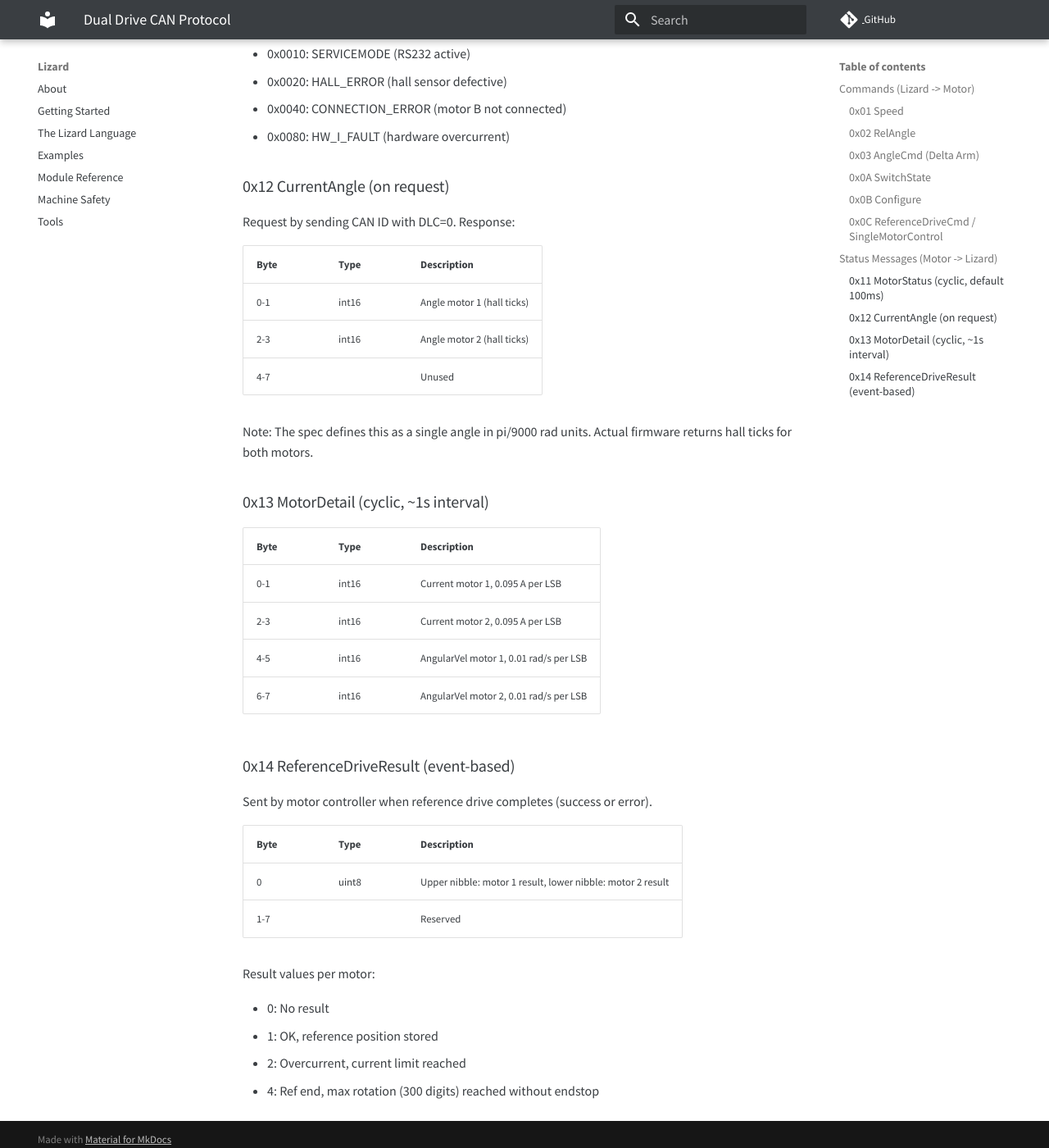
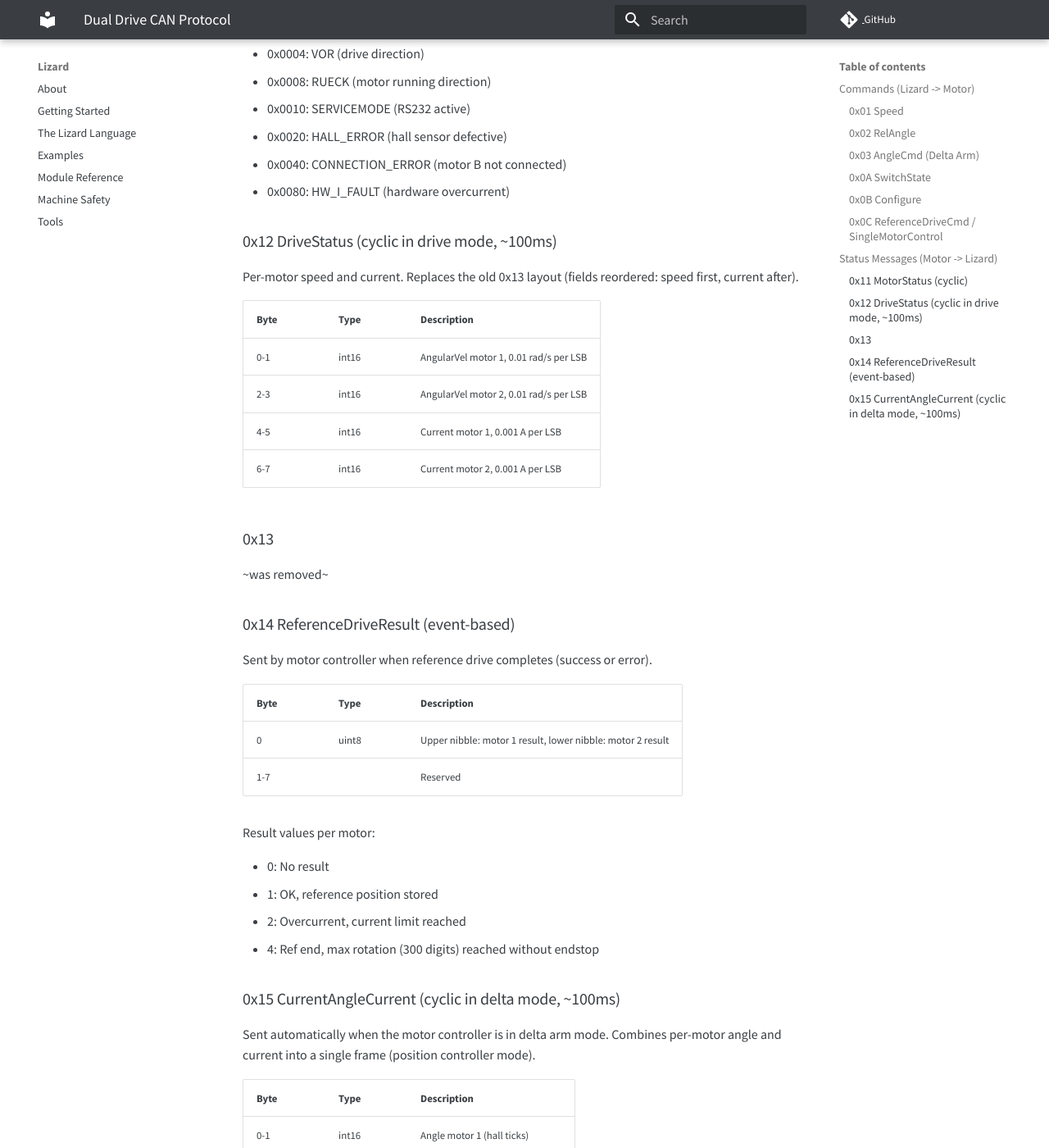
Before and after one commit to zauberzeug/lizard, an MkDocs documentation site: the page built from docs/dual_drive/dual_drive_can.md, in a window 1280 px wide and 1400 px high, scrolled down 3132 px. Shown: the whole window at 82% size. Built offline with MkDocs 1.6.1 and Material for MkDocs 9.7.7, drawn with Linux system fonts in a browser that asks for light colours; comment, search, counter and statistics services are not loaded; some of the changed text lies outside the part shown.

Commit message:
update docs

```diff
--- a/docs/dual_drive/dual_drive_can.md
+++ b/docs/dual_drive/dual_drive_can.md
@@ -62,7 +62,7 @@ Per-motor position command for delta arm motors.
 Setting IDs:
 
 - 0x01: Set CAN node ID. Value1 = new base address (`new_node_id << 5`), Value2 = 0
-- 0x02: Switch to delta arm motor mode. Value1 = 0, Value2 = 0
+- 0x02: Switch between drive and delta arm mode. Value1 = 0xA5A5 (drive) or 0xB5B5 (delta arm), Value2 = 0
 
 ### 0x0C ReferenceDriveCmd / SingleMotorControl
 
@@ -78,7 +78,9 @@ Both bytes can be set simultaneously to drive both motors at once.
 
 ## Status Messages (Motor -> Lizard)
 
-### 0x11 MotorStatus (cyclic, default 100ms)
+### 0x11 MotorStatus (cyclic)
+
+Sent automatically by the motor controller.
 
 | Byte | Type   | Description                        |
 | ---- | ------ | ---------------------------------- |
@@ -99,26 +101,20 @@ ErrorCode bits (from firmware):
 - 0x0040: CONNECTION_ERROR (motor B not connected)
 - 0x0080: HW_I_FAULT (hardware overcurrent)
 
-### 0x12 CurrentAngle (on request)
+### 0x12 DriveStatus (cyclic in drive mode, ~100ms)
 
-Request by sending CAN ID with DLC=0. Response:
-
-| Byte | Type  | Description                |
-| ---- | ----- | -------------------------- |
-| 0-1  | int16 | Angle motor 1 (hall ticks) |
-| 2-3  | int16 | Angle motor 2 (hall ticks) |
-| 4-7  |       | Unused                     |
-
-Note: The spec defines this as a single angle in pi/9000 rad units. Actual firmware returns hall ticks for both motors.
-
-### 0x13 MotorDetail (cyclic, ~1s interval)
+Per-motor speed and current. Replaces the old 0x13 layout (fields reordered: speed first, current after).
 
 | Byte | Type  | Description                            |
 | ---- | ----- | -------------------------------------- |
-| 0-1  | int16 | Current motor 1, 0.095 A per LSB       |
-| 2-3  | int16 | Current motor 2, 0.095 A per LSB       |
-| 4-5  | int16 | AngularVel motor 1, 0.01 rad/s per LSB |
-| 6-7  | int16 | AngularVel motor 2, 0.01 rad/s per LSB |
+| 0-1  | int16 | AngularVel motor 1, 0.01 rad/s per LSB |
+| 2-3  | int16 | AngularVel motor 2, 0.01 rad/s per LSB |
+| 4-5  | int16 | Current motor 1, 0.001 A per LSB       |
+| 6-7  | int16 | Current motor 2, 0.001 A per LSB       |
+
+### 0x13
+
+~was removed~
 
 ### 0x14 ReferenceDriveResult (event-based)
 
@@ -135,3 +131,15 @@ Result values per motor:
 - 1: OK, reference position stored
 - 2: Overcurrent, current limit reached
 - 4: Ref end, max rotation (300 digits) reached without endstop
+
+### 0x15 CurrentAngleCurrent (cyclic in delta mode, ~100ms)
+
+Sent automatically when the motor controller is in delta arm mode.
+Combines per-motor angle and current into a single frame (position controller mode).
+
+| Byte | Type  | Description                      |
+| ---- | ----- | -------------------------------- |
+| 0-1  | int16 | Angle motor 1 (hall ticks)       |
+| 2-3  | int16 | Angle motor 2 (hall ticks)       |
+| 4-5  | int16 | Current motor 1, 0.001 A per LSB |
+| 6-7  | int16 | Current motor 2, 0.001 A per LSB |
```
Also changed, not shown: docs/dual_drive/dual_drive_todo.md (+10 -5 lines), docs/module_reference.md (+9 -7 lines).
